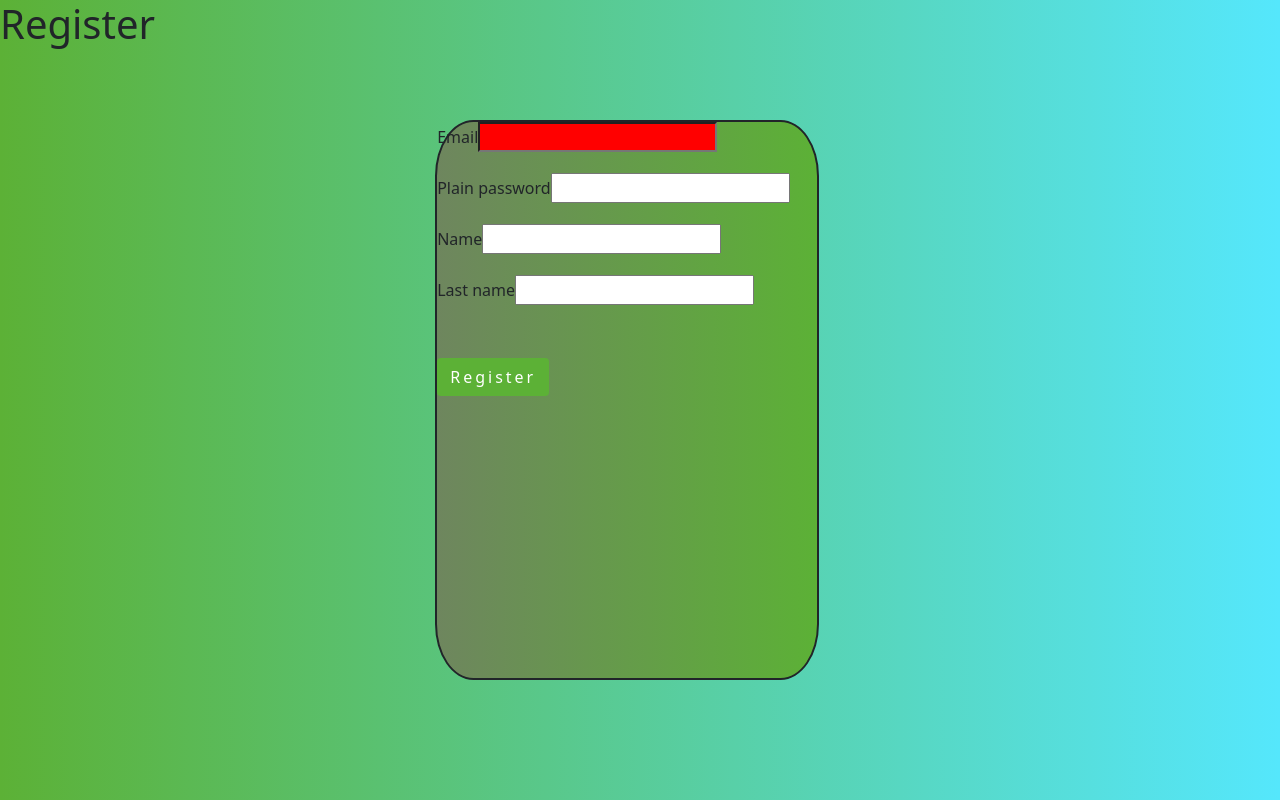
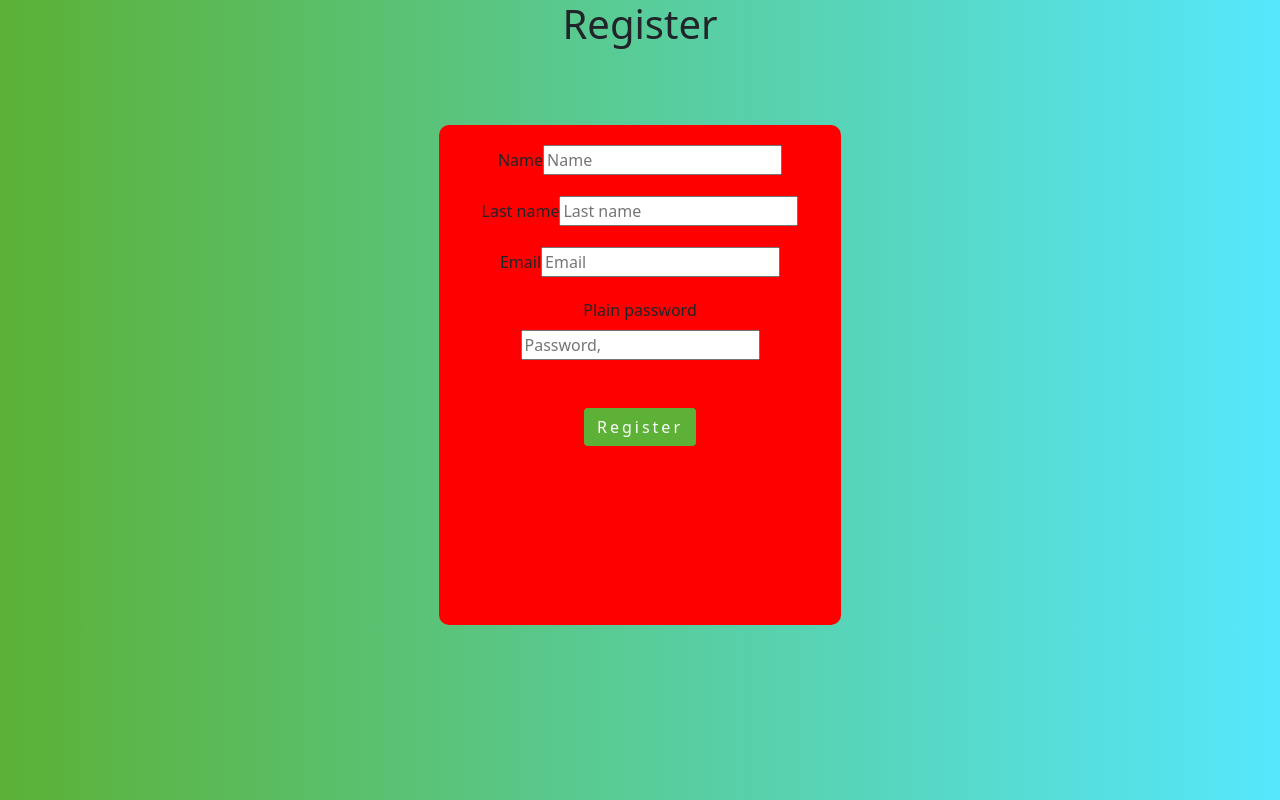
Before and after one commit to badisbms/Projet_Begreen, a Symfony app: template templates/registration/register.html.twig in a window 1280 px wide. Run offline with Twig, Linux system fonts and the light colour scheme; the template is opened without the code that fills it, so the values that code supplies are empty; form fields are guessed from the names that the template uses; some libraries are stand-ins or nearby versions.

Commit message:
modification css register

```diff
--- a/templates/registration/register.html.twig
+++ b/templates/registration/register.html.twig
@@ -1,70 +1,83 @@
 {% extends 'base.html.twig' %}
 
-{% block title %}Register{% endblock %}
+{% block title %}Register
+{% endblock %}
 
 {% block body %}
 	<style>
 		.btn[type="submit"] {
 			margin: 2em 0 1.5em;
 			letter-spacing: 3px;
-    color:white;
-    background-color : #5cb136;
+			color: white;
+			background-color: #5cb136;
 		}
- .email{
- background-color : red;
+		.email {}
 
- }
 		.logbox {
 			border: solid 2px;
-  height: 70%;
-  width: 30%;
-  position: absolute;
+			height: 80%;
+			width: 40%;
+			position: absolut;
 			margin-left: 34%;
-  margin-top: 5%;
+			margin-top: 10%;
+			margin-right: 30%;
 			border-radius: 10%;
-  background: linear-gradient(90deg, #6e865e, #5cb136);
+			{
+				# background: linear-gradient(90deg, #6e865e, #5cb136); #
+			}
 		}
 
 		body {
-  background:color:#5cb136;
+			background: color: #5cb136;
 			background: linear-gradient(90deg, #5cb136, #55e7fc);
 		}
 
-{# button {
+
+		.button {
 			background-color: teal;
 			color: white;
 			font-weight: bold;
 			border-radius: 3px;
 			border-color: rgb(0, 128, 128);
 			padding: 2%;
-    border-style:solid;
+			border-style: solid;
 			margin-left: 110px;
 
-} #}
+		}
+		label.required {
+			display: none;
+		}
+		.bg {
+			background-color: red;
+			padding: 20px;
+			width: 402px;
+			height: 500px;
+			margin-top: 77px;
+			border-radius: 10px;
 
-
-
-
+		}
 	</style>
 
 	{% for flashError in app.flashes('verify_email_error') %}
 		<div class="alert alert-danger" role="alert">{{ flashError }}</div>
 	{% endfor %}
 
-    <h1>Register</h1>
+	<h1 class="text-center">Register</h1>
+	<div class="bg container-sm">
+		<div class="text-center container-sm">
+			{{ form_start(registrationForm  )}}
+			{{ form_row(registrationForm.name, { 'attr': {'class': 'name', 'placeholder': 'Name'} }) }}
+			{{ form_row(registrationForm.lastName, { 'attr': {'class': 'lastName', 'placeholder': 'Last name'} }) }}
 
-     <div class="logbox">
-
-    {{ form_start(registrationForm  )}}
-        {{ form_row(registrationForm.email,{ 'attr': {'class': 'email'} }) }}
-     {{ form_row(registrationForm.plainPassword, { 'attr': {'class': 'Paassword'} })}}
+			{{ form_row(registrationForm.email,{ 'attr': {'class': 'email', 'placeholder': 'Email'} }) }}
+			{{ form_row(registrationForm.plainPassword, { 'attr': {'class': 'Password','placeholder': 'Password,'} })}}
 			{# label: 'Password' #}
 			{# }} #}
-       {{ form_row(registrationForm.name, { 'attr': {'class': 'name'} }) }}
-       {{ form_row(registrationForm.lastName, { 'attr': {'class': 'lastName'} }) }}
-
-        <button type="submit" class="btn">Register</button>
+				<button type="submit" class="btn"> Register</button>
 			{{ form_end(registrationForm) }}
 
 		</div>
+	</div>
+
+
 {% endblock %}
```
Lines whose indentation alone changed are shown as unchanged.
